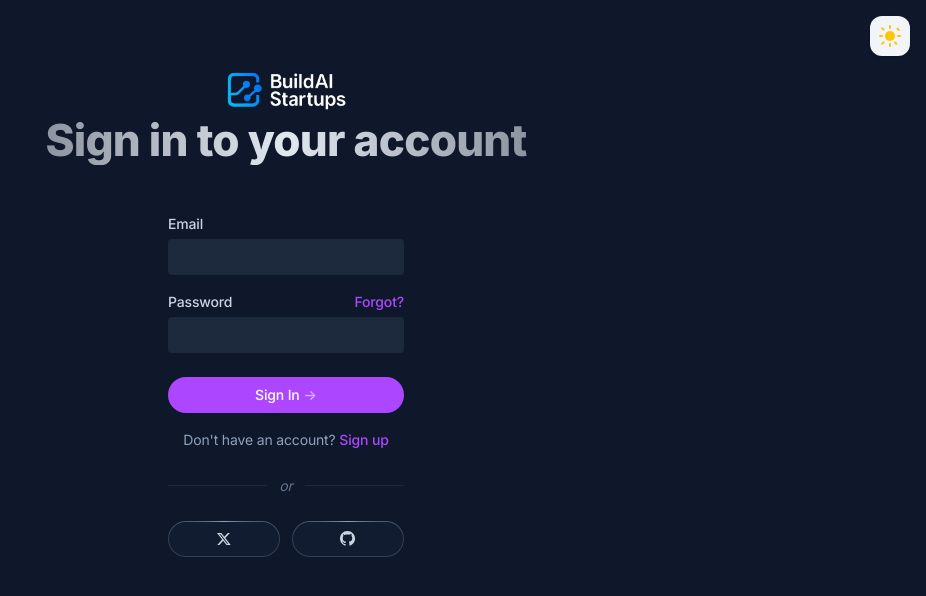
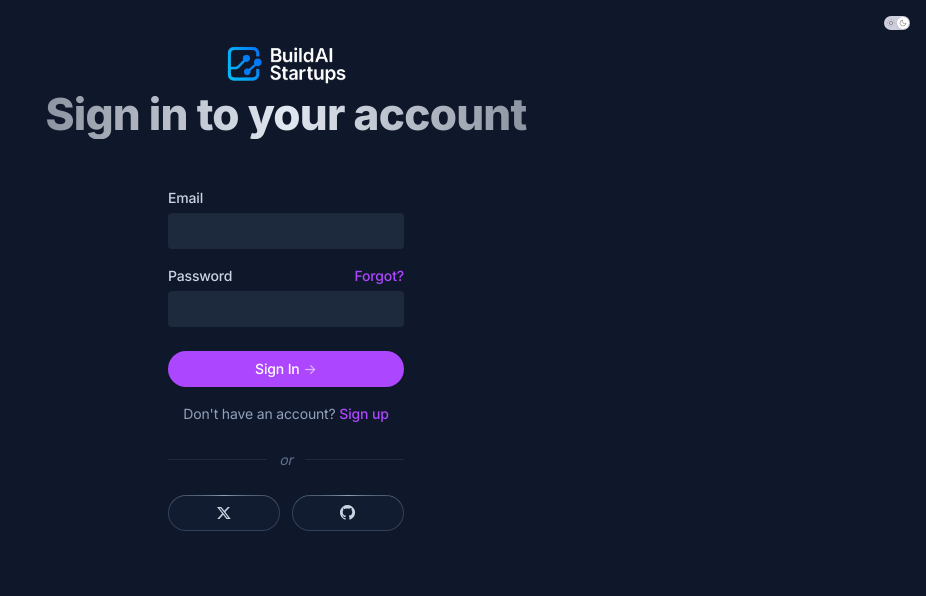
Before and after one commit to buildaistartups/buildaistartups.com, a Next.js app: page /signin in a window 1280 px wide. Shown: the top 596 px of the page, without its empty margins (354-1280 px from the left). Built offline with nearby package versions, Linux system fonts and the light colour scheme.

Commit message:
Update ThemeToggle.tsx

```diff
--- a/components/ui/ThemeToggle.tsx
+++ b/components/ui/ThemeToggle.tsx
@@ -8,28 +8,57 @@ export default function ThemeToggle() {
   const [mounted, setMounted] = useState(false)
 
   useEffect(() => setMounted(true), [])
-
   if (!mounted) return null
 
+  const isDark = resolvedTheme === 'dark'
+
   return (
-    <button
-      type="button"
-      aria-label="Toggle Dark Mode"
-      className="inline-flex items-center justify-center w-10 h-10 rounded-xl bg-slate-100 dark:bg-slate-800 hover:bg-slate-200 dark:hover:bg-slate-700 transition-colors shadow"
-      onClick={() => setTheme(resolvedTheme === 'dark' ? 'light' : 'dark')}
+    <div
+      className="inline-flex items-center ml-2 px-[1px] py-[1px] rounded-full"
+      style={{
+        backgroundColor: '#D0CFDD',
+        minWidth: 18,
+      }}
     >
-      {resolvedTheme === 'dark' ? (
-        // Sun icon
-        <svg className="w-6 h-6 text-yellow-400" fill="currentColor" viewBox="0 0 24 24">
-          <path d="M12 4V2m0 20v-2m8-8h2M2 12H4m15.364-7.364l1.414 1.414M4.222 19.778l1.414-1.414M18.364 19.778l-1.414-1.414M4.222 4.222l1.414 1.414" stroke="currentColor" strokeWidth="2" strokeLinecap="round" />
-          <circle cx="12" cy="12" r="5" fill="currentColor"/>
+      <button
+        aria-label="Light mode"
+        onClick={() => setTheme('light')}
+        className={`w-3 h-3 flex items-center justify-center rounded-full transition text-[6px] focus-visible:ring-2 focus-visible:ring-blue-400
+          ${!isDark ? 'bg-white shadow-sm' : 'hover:bg-white/70'}
+        `}
+        style={{
+          border: 'none',
+        }}
+        tabIndex={0}
+        type="button"
+      >
+        {/* Sun SVG (black icon) */}
+        <svg width="8" height="8" fill="none" stroke="#000" strokeWidth="0.9" viewBox="0 0 24 24" aria-hidden="true">
+          <circle cx="12" cy="12" r="5" stroke="#000" fill="none"/>
+          <path d="M12 1v2M12 21v2M4.22 4.22l1.42 1.42M18.36 18.36l1.42 1.42M1 12h2M21 12h2M4.22 19.78l1.42-1.42M18.36 5.64l1.42-1.42" stroke="#000" />
         </svg>
-      ) : (
-        // Moon icon
-        <svg className="w-6 h-6 text-slate-700" fill="currentColor" viewBox="0 0 24 24">
-          <path d="M21 12.79A9 9 0 1111.21 3a7 7 0 109.79 9.79z"/>
+      </button>
+      <button
+        aria-label="Dark mode"
+        onClick={() => setTheme('dark')}
+        className={`w-3 h-3 flex items-center justify-center rounded-full transition text-[6px] focus-visible:ring-2 focus-visible:ring-blue-400
+          ${isDark ? 'bg-white shadow-sm' : 'hover:bg-white/70'}
+        `}
+        style={{
+          border: 'none',
+        }}
+        tabIndex={0}
+        type="button"
+      >
+        {/* Moon SVG (black icon) */}
+        <svg width="8" height="8" fill="none" stroke="#000" strokeWidth="0.9" viewBox="0 0 24 24" aria-hidden="true">
+          <path
+            d="M21 12.79A9 9 0 1111.21 3 7 7 0 0021 12.79z"
+            fill="none"
+            stroke="#000"
+          />
         </svg>
-      )}
-    </button>
+      </button>
+    </div>
   )
 }
```
